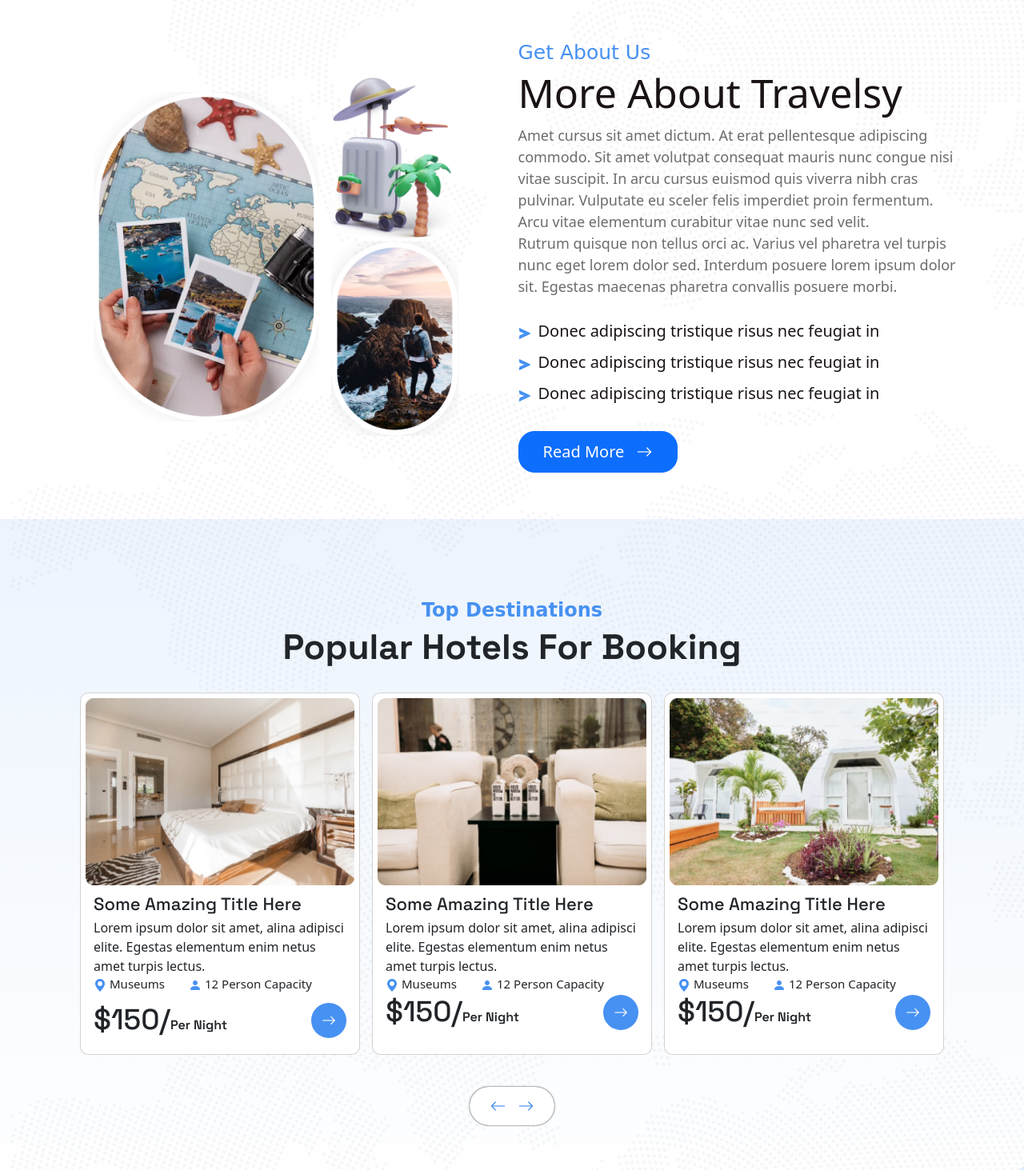
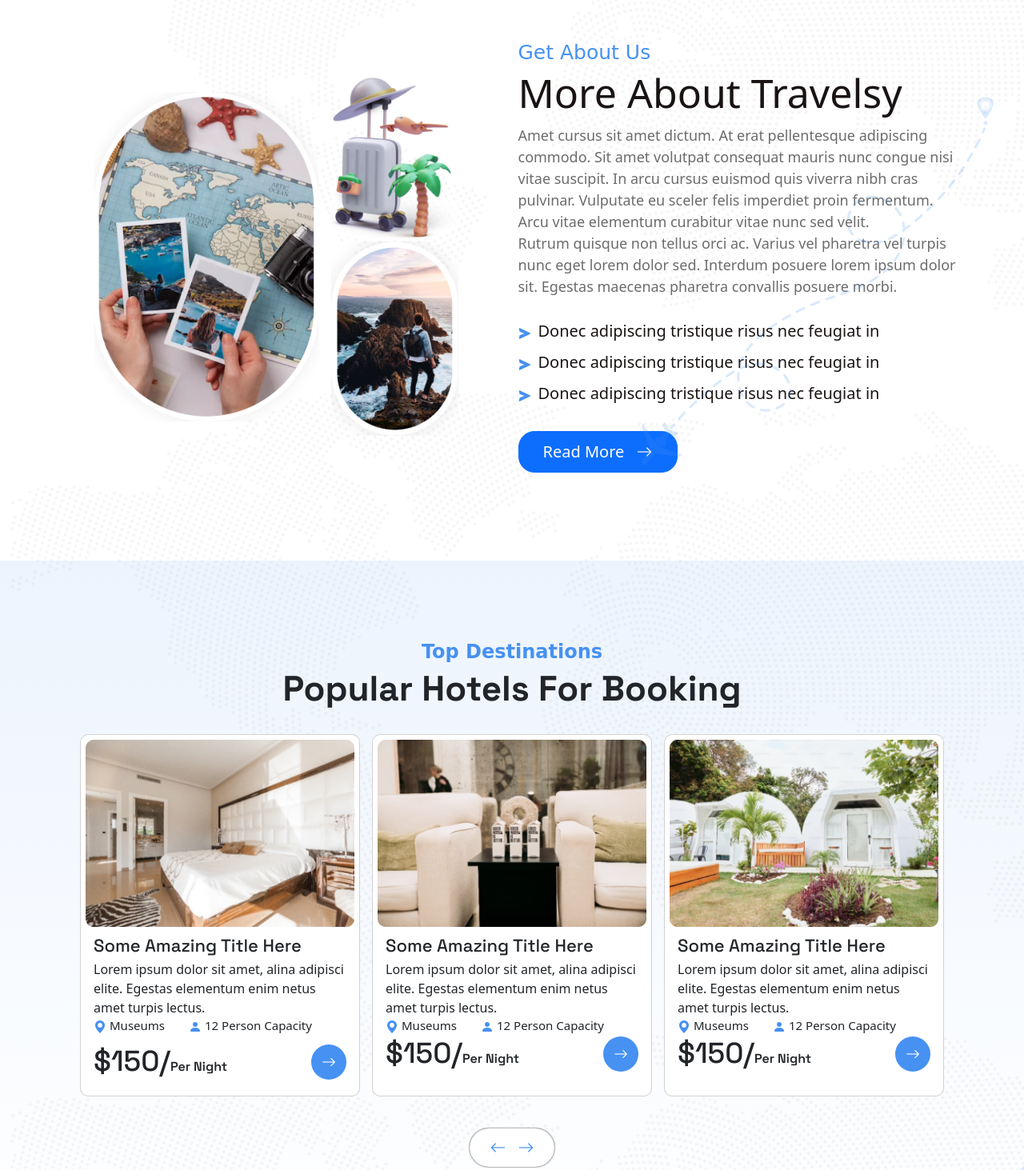
Before and after one commit to sajib-bd/travelsy, a website: page index.html in a window 1280 px wide. Shown: the part 1040-2503 px from the top of the page at 80% size. Drawn offline with nearby package versions, Linux system fonts and the light colour scheme; a web font is replaced by a local one.

Commit message:
design fix

```diff
--- a/index.html
+++ b/index.html
@@ -204,14 +204,13 @@
     </section>
 
     <!-- About -->
-    <section class="about section-gap">
+    <section class="about section-gap position-relative">
       <div class="container">
         <div class="row">
           <div class="col-lg-6 col-md-5 mb-3 mb-md-0 d-flex align-items-center">
             <div class="img-wrapper pe-5 me-5 d-flex justify-content-end align-items-center">
               <div class="image-box pe-4">
                 <img class="w-100" src="./src/assets/image/about-1.png" alt="image">
-
               </div>
               <div class="image-group text-center">
                 <img
@@ -270,12 +269,15 @@
           </div>
         </div>
       </div>
-      <br />
-      <br />
+      <img
+      class="img-fluid position-absolute bottom-0 end-0"
+      src="./src/assets/image/about-design-element-rignt.png"
+      alt="image"
+      >
     </section>
 
     <!-- Hotel Booking -->
-    <section class="hotel-booking">
+    <section class="hotel-booking section-gap">
       <h6 class="booking-title">Top Destinations</h6>
       <h2 class="booking-header">Popular Hotels For Booking</h2>
       <div class="group-box mt-5">
```
